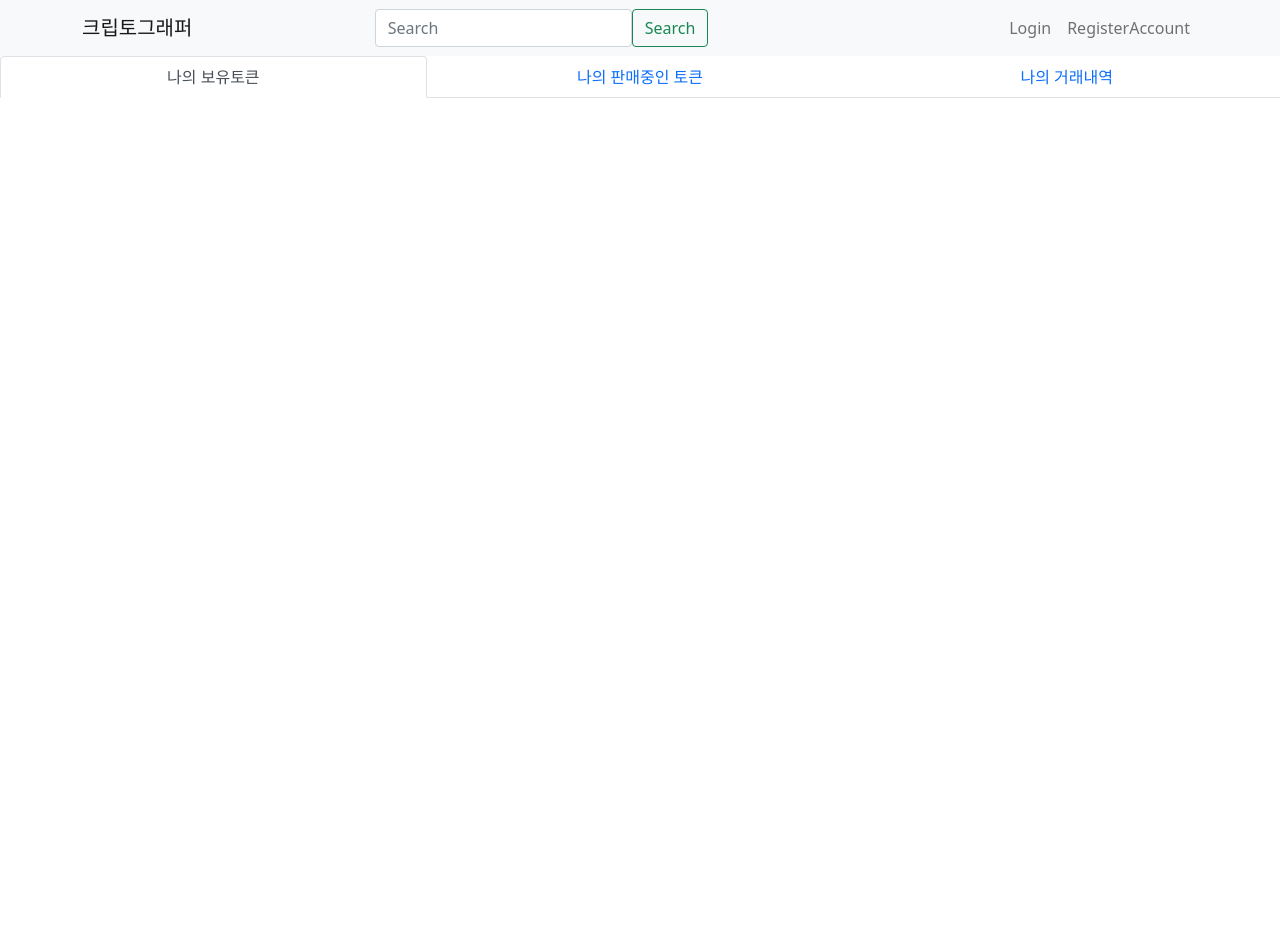
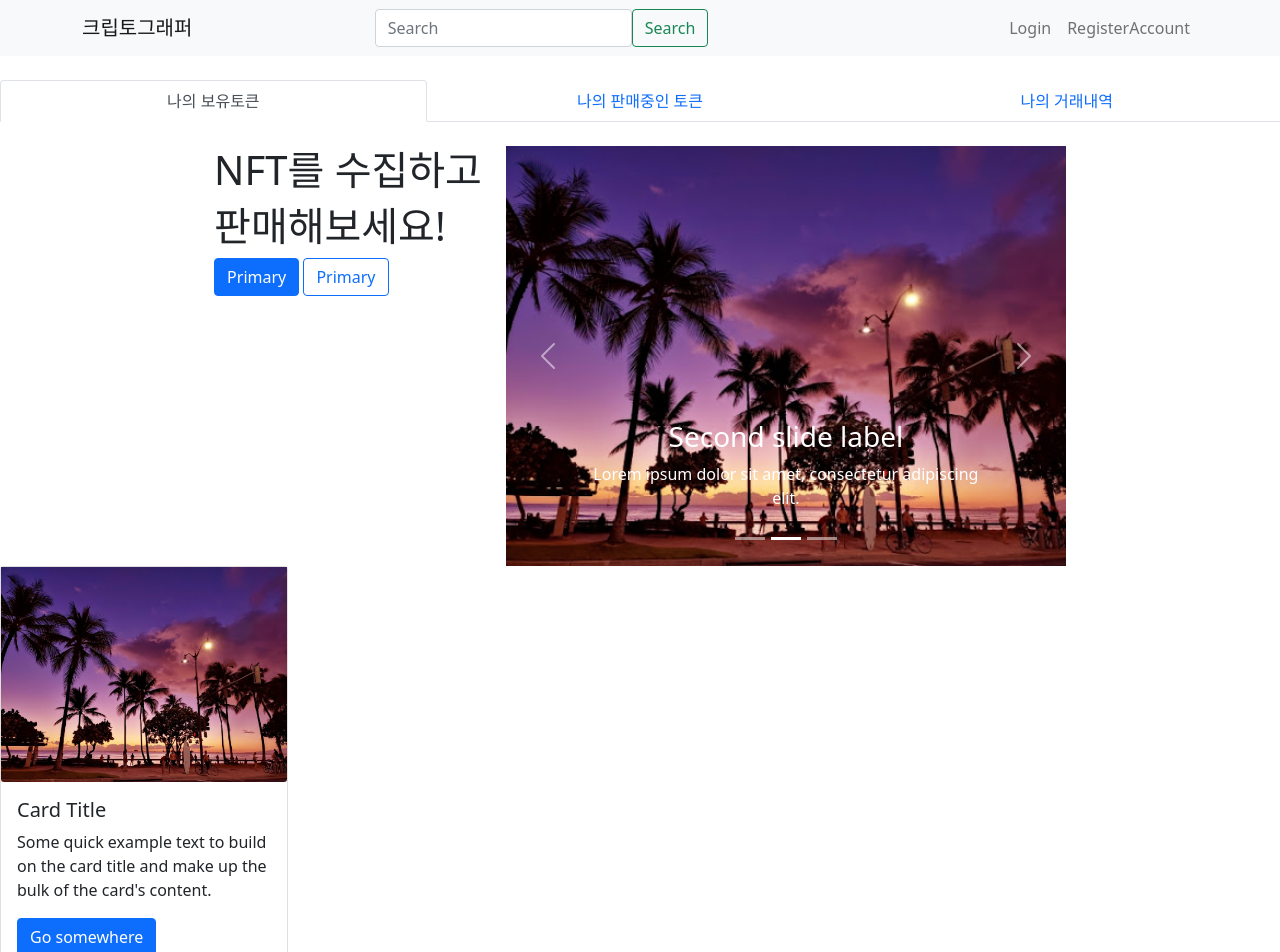
Before and after one commit to ddl06024/X_TWICE_FrontEnd, a React app: page / in a window 1280 px wide. Shown: the top 952 px of the page. Before the commit the page ends 800 px from the top, so only its background shows below. Built offline with nearby package versions, Linux system fonts and the light colour scheme.

Commit message:
메인 케러셀과 NFT카드 컴포넌트

```diff
--- a/src/App.tsx
+++ b/src/App.tsx
@@ -1,6 +1,8 @@
 import React from "react";
 import Header from "./components/Header";
 import Tabs from "./components/Tabs";
+import Cards from "./components/Cards"
+import CarouselMain from "./components/CarouselMain"
 import HelloWorld from "./components/HelloWorld";
 import RenderForm from "./components/RenderForm";
 
@@ -9,6 +11,8 @@ const App: React.FC<{}> = () => {
     <>
       <Header />
       <Tabs/>
+      <CarouselMain/>
+      <Cards/>
       {/*<RenderForm />*/}
     </>
   );
--- /dev/null
+++ b/src/components/Cards.tsx
@@ -0,0 +1,20 @@
+import React from "react";
+import { Button, Card } from "react-bootstrap";
+
+const Cards: React.FC<{}> = () => {
+    return (
+      <Card style={{ width: '18rem' }}>
+        <Card.Img variant="bottom" src="../tempImages/big.jpg" />
+        <Card.Body>
+          <Card.Title>Card Title</Card.Title>
+          <Card.Text>
+            Some quick example text to build on the card title and make up the bulk of
+            the card's content.
+          </Card.Text>
+          <Button variant="primary">Go somewhere</Button>
+        </Card.Body>
+      </Card>
+    );
+};
+
+export default Cards;
--- /dev/null
+++ b/src/components/CarouselMain.tsx
@@ -0,0 +1,67 @@
+import React from "react";
+import { Button, Carousel, Col, Container, Nav, Row } from "react-bootstrap";
+
+const CarouselMain: React.FC<{}> = () => {
+    return (
+
+      <Container  className="mt-4">
+        <Nav className="justify-content-center">
+        <Row>
+
+        <Col  md="auto" >
+          <h1>NFT를 수집하고</h1>
+          <h1> 판매해보세요!</h1>
+          <Button variant="primary">Primary</Button>{' '}
+          <Button variant="outline-primary">Primary</Button>{' '}
+        </Col>
+
+    <Col><div style={{ width: 560, height: 'auto' }}>
+        <Carousel>
+          <Carousel.Item>
+            <img
+              className="d-block w-100"
+              src="../tempImages/big.jpg"
+              alt="First slide"
+            />
+            <Carousel.Caption>
+              <h3>First slide label</h3>
+              <p>Nulla vitae elit libero, a pharetra augue mollis interdum.</p>
+            </Carousel.Caption>
+          </Carousel.Item>
+          <Carousel.Item>
+            <img
+              className="d-block w-100"
+              src="../tempImages/big.jpg"
+              alt="Second slide"
+            />
+
+            <Carousel.Caption>
+              <h3>Second slide label</h3>
+              <p>Lorem ipsum dolor sit amet, consectetur adipiscing elit.</p>
+            </Carousel.Caption>
+          </Carousel.Item>
+          <Carousel.Item>
+            <img
+              className="d-block w-100"
+              src="../tempImages/big.jpg"
+              alt="Third slide"
+            />
+
+            <Carousel.Caption>
+              <h3>Third slide label</h3>
+              <p>Praesent commodo cursus magna, vel scelerisque nisl consectetur.</p>
+            </Carousel.Caption>
+          </Carousel.Item>
+        </Carousel>
+        </div></Col>
+
+
+
+        </Row>
+        </Nav>
+        </Container>
+
+    );
+};
+
+export default CarouselMain;
--- a/src/components/Header.tsx
+++ b/src/components/Header.tsx
@@ -1,6 +1,6 @@
 import React from "react";
 import { Button, Col, Container, Form, FormControl, Nav, Navbar, NavDropdown } from "react-bootstrap";
-//d
+
 const Header: React.FC<{}> = () => {
     return (
         <Navbar collapseOnSelect expand="lg" bg="light" variant="light">
--- a/src/components/Tabs.tsx
+++ b/src/components/Tabs.tsx
@@ -3,7 +3,7 @@ import { Nav } from "react-bootstrap";
 //d
 const Tabs: React.FC<{}> = () => {
     return (
-        <Nav justify variant="tabs" defaultActiveKey="/home">
+        <Nav justify variant="tabs" defaultActiveKey="/home" className="mt-4">
             <Nav.Item>
                 <Nav.Link href="/home">나의 보유토큰</Nav.Link>
             </Nav.Item>
```
Also changed, not shown: src/tempImages/big.jpg (added).
